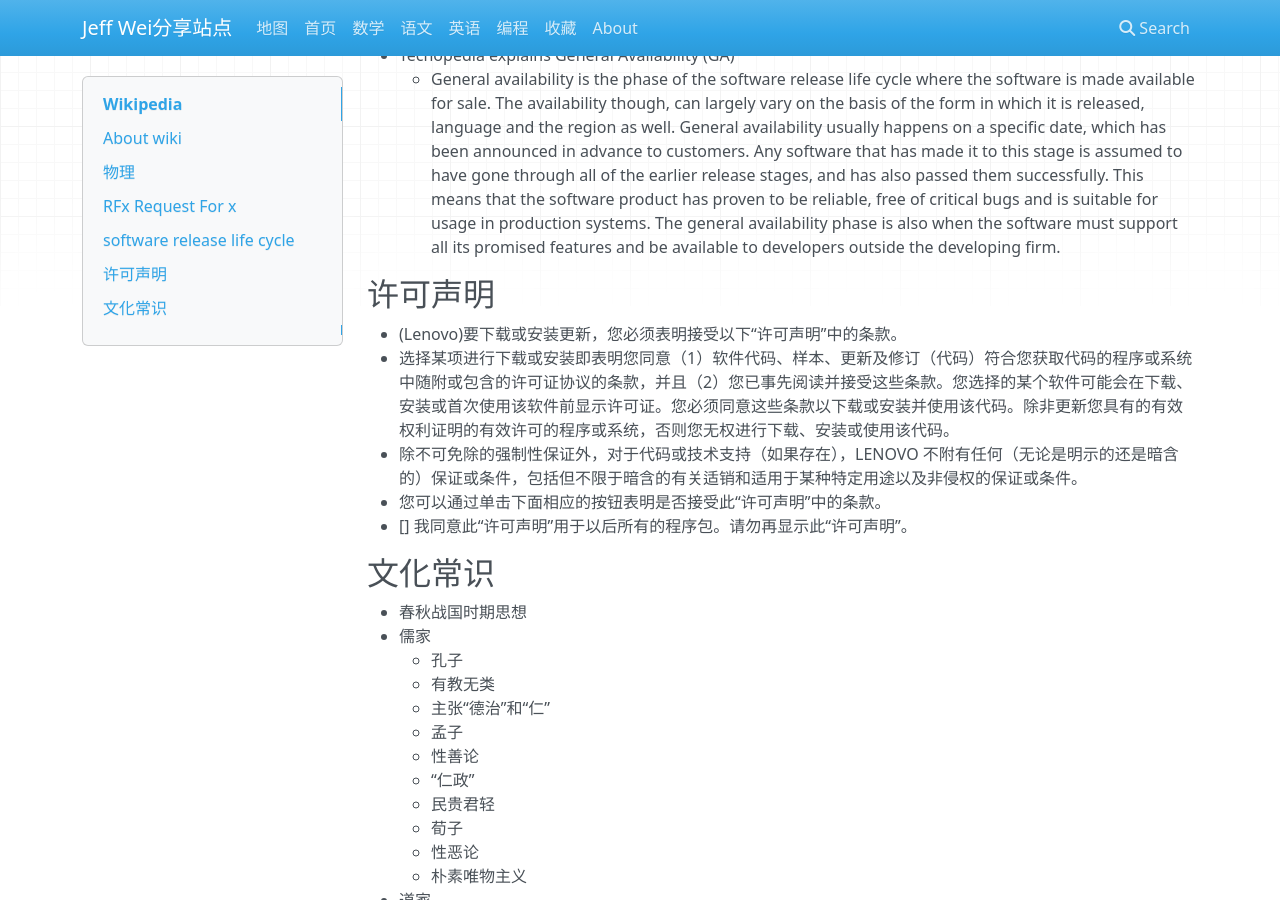
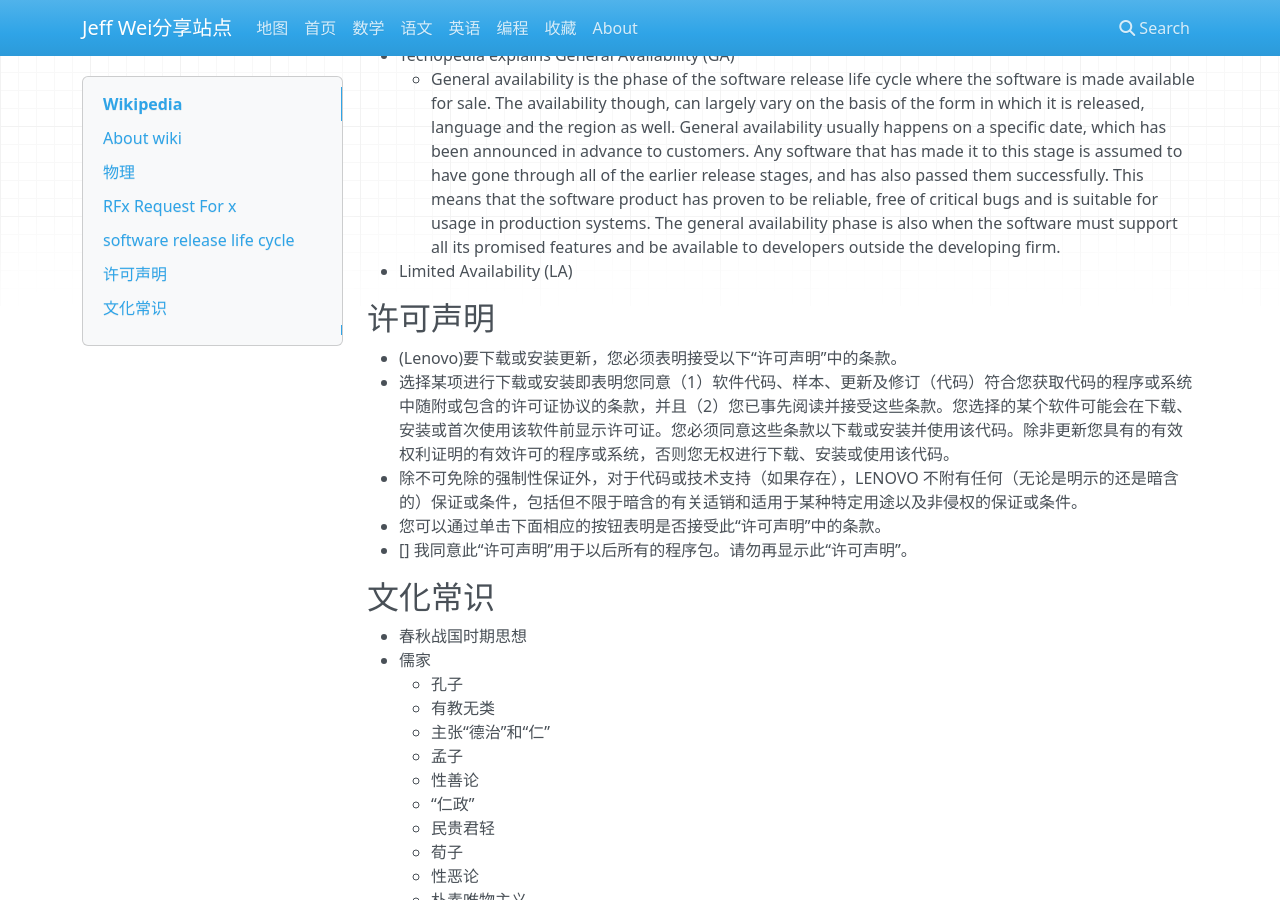
Before and after one commit to onhalfway/weijiacheng, an MkDocs documentation site: the page built from docs/contents/wiki/wiki.md, in a window 1280 px wide and 900 px high, scrolled down 2672 px. Built offline with MkDocs 1.6.1, drawn with Linux system fonts in a browser that asks for light colours; nearby versions of some CDN libraries.

Commit message:
Update wiki.md

```diff
--- a/docs/contents/wiki/wiki.md
+++ b/docs/contents/wiki/wiki.md
@@ -95,6 +95,7 @@
     - General availability is also known as production release.
   - Techopedia explains General Availability (GA)
     - General availability is the phase of the software release life cycle where the software is made available for sale. The availability though, can largely vary on the basis of the form in which it is released, language and the region as well. General availability usually happens on a specific date, which has been announced in advance to customers. Any software that has made it to this stage is assumed to have gone through all of the earlier release stages, and has also passed them successfully. This means that the software product has proven to be reliable, free of critical bugs and is suitable for usage in production systems. The general availability phase is also when the software must support all its promised features and be available to developers outside the developing firm.
+- Limited Availability (LA)
 
 ## 许可声明
 
```
